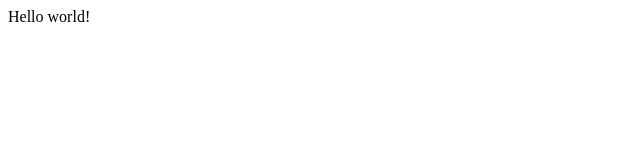
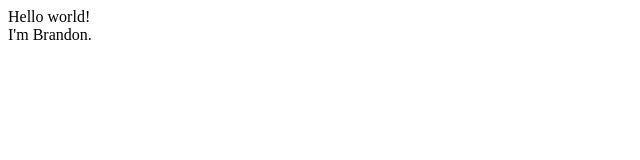
Before and after one commit to rezlar/rezlar.github.io, a plain HTML site: page index.html in a window 1280 px wide. Shown: the full height of the page, 0-640 px from the left. Drawn offline with Linux system fonts and the light colour scheme.

Commit message:
Added my name

```diff
--- a/index.html
+++ b/index.html
@@ -1,6 +1,7 @@
 <!DOCTYPE html>
 <html>
 	<body>
-		Hello world!
+		Hello world!<br>
+		I'm Brandon.
 	</body>
 </html>
```
